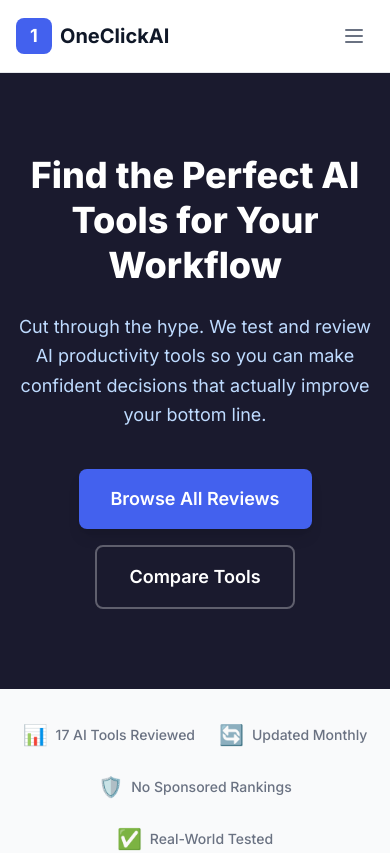
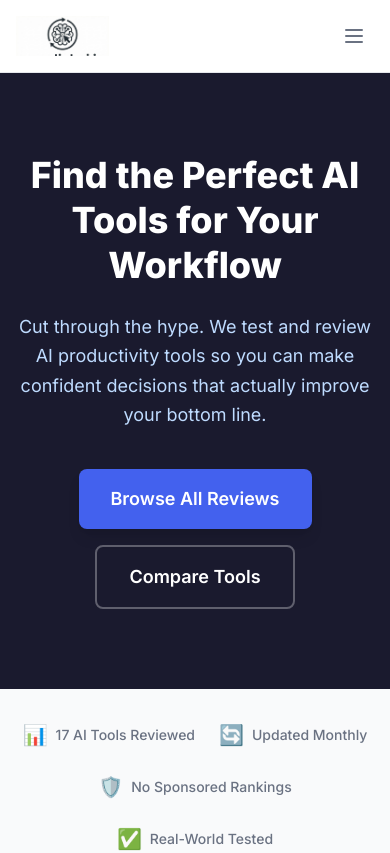
Before and after one commit to nicks-sidehustle/ai-productivity-hub-live, a Next.js app: page / in a window 390 px wide. Shown: the top 853 px of the page. Built offline with nearby package versions, Linux system fonts and the light colour scheme.

Commit message:
Add image logo with responsive styling

```diff
--- a/src/components/Header.tsx
+++ b/src/components/Header.tsx
@@ -2,6 +2,7 @@
 
 import { useState } from 'react';
 import Link from 'next/link';
+import Image from 'next/image';
 
 export default function Header() {
   const [isOpen, setIsOpen] = useState(false);
@@ -9,9 +10,15 @@ export default function Header() {
   return (
     <header className="sticky top-0 z-50 border-b border-gray-200 bg-white/95 backdrop-blur-sm">
       <nav className="mx-auto flex max-w-7xl items-center justify-between px-4 py-4 sm:px-6 lg:px-8">
-        <Link href="/" className="flex items-center gap-2">
-          <div className="flex h-9 w-9 items-center justify-center rounded-lg bg-[#4361ee] text-lg font-bold text-white">1</div>
-          <span className="text-xl font-bold text-gray-900">OneClickAI</span>
+        <Link href="/" className="flex items-center">
+          <Image
+            src="/logo.png"
+            alt="OneClickAI"
+            width={180}
+            height={50}
+            className="h-10 sm:h-12 w-auto object-contain"
+            priority
+          />
         </Link>
 
         {/* Desktop Nav */}
```
